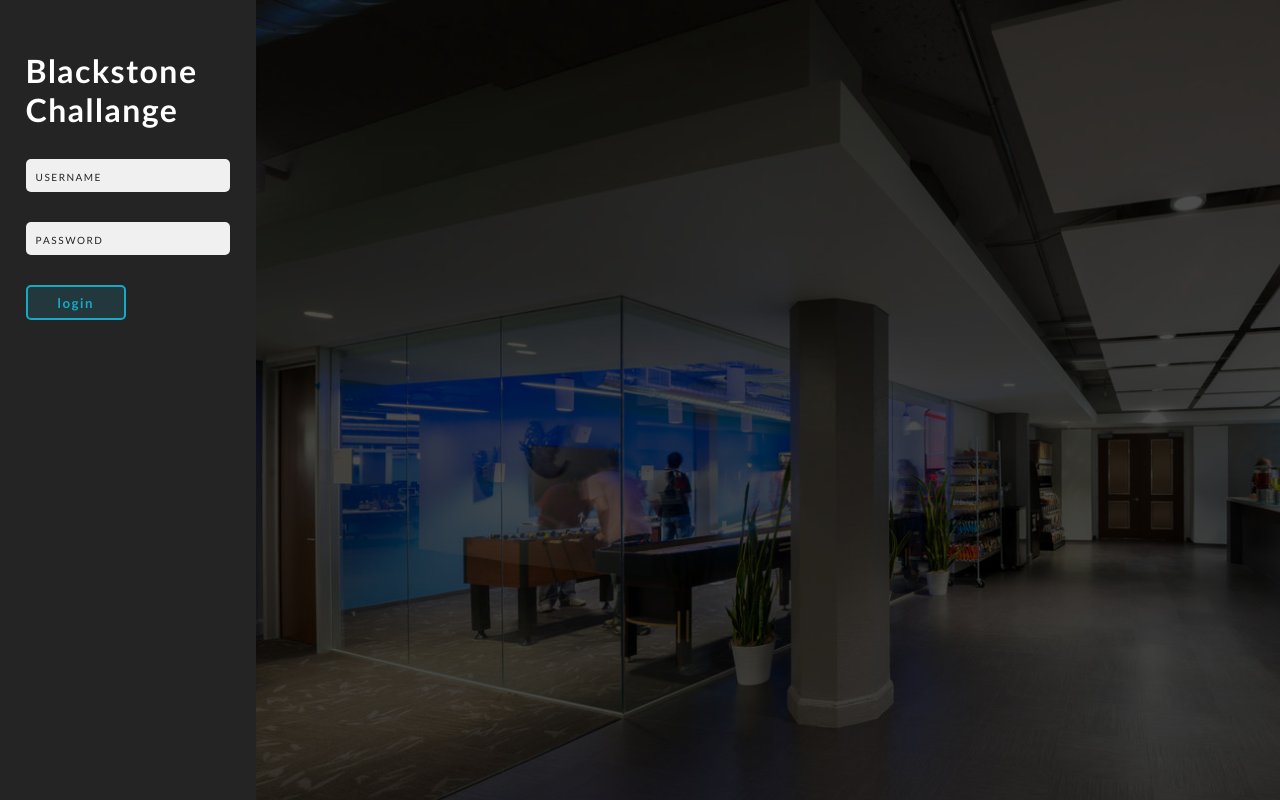
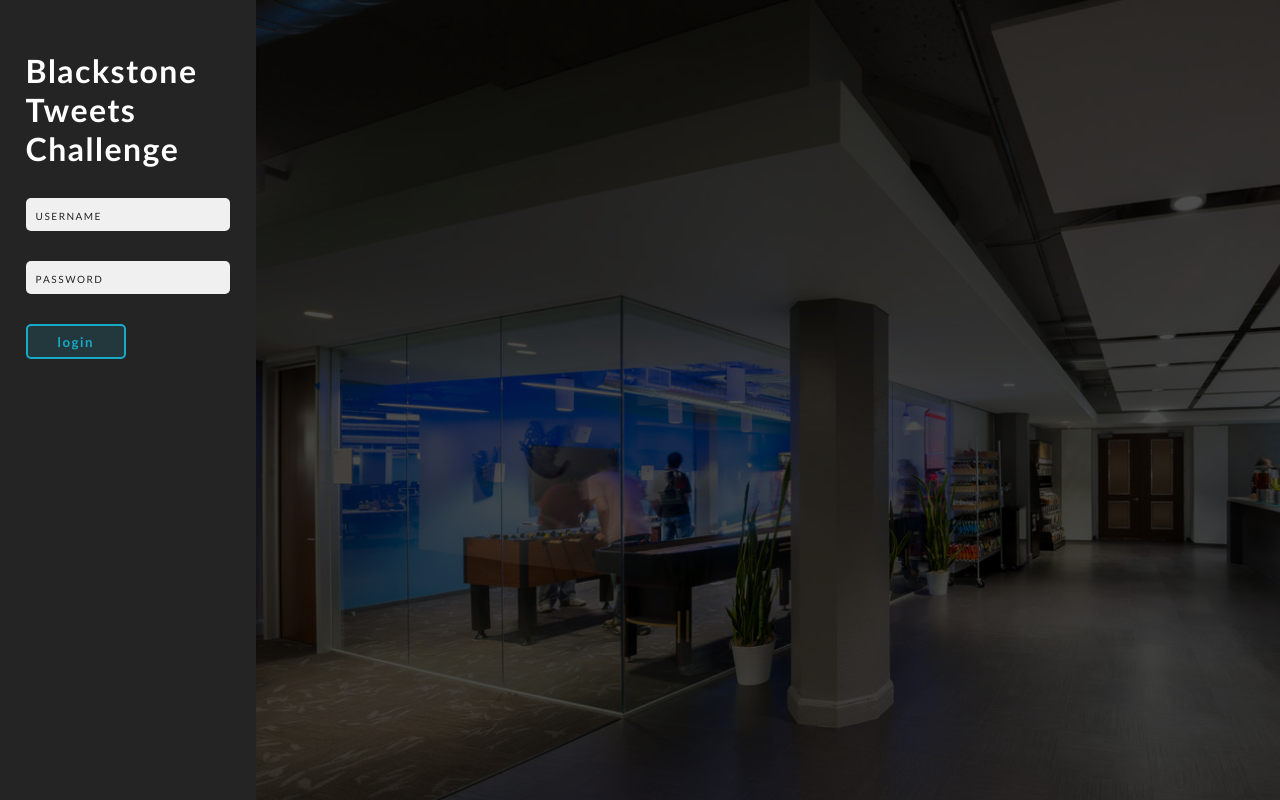
Before and after one commit to utajaraj/blackstone, a website: page login.html in a window 1280 px wide. Drawn offline with Linux system fonts and the light colour scheme.

Commit message:
fixed yml

```diff
--- a/login.html
+++ b/login.html
@@ -144,7 +144,7 @@
 <div class="content">
     <div class="form">
         <div class="inputContainer">
-            <h1 style="color:white">Blackstone Challange</h1>
+            <h1 style="color:white">Blackstone Tweets Challenge</h1>
         </div>
         <div class="inputContainer hidden" id="feedback">
         </div>
```
